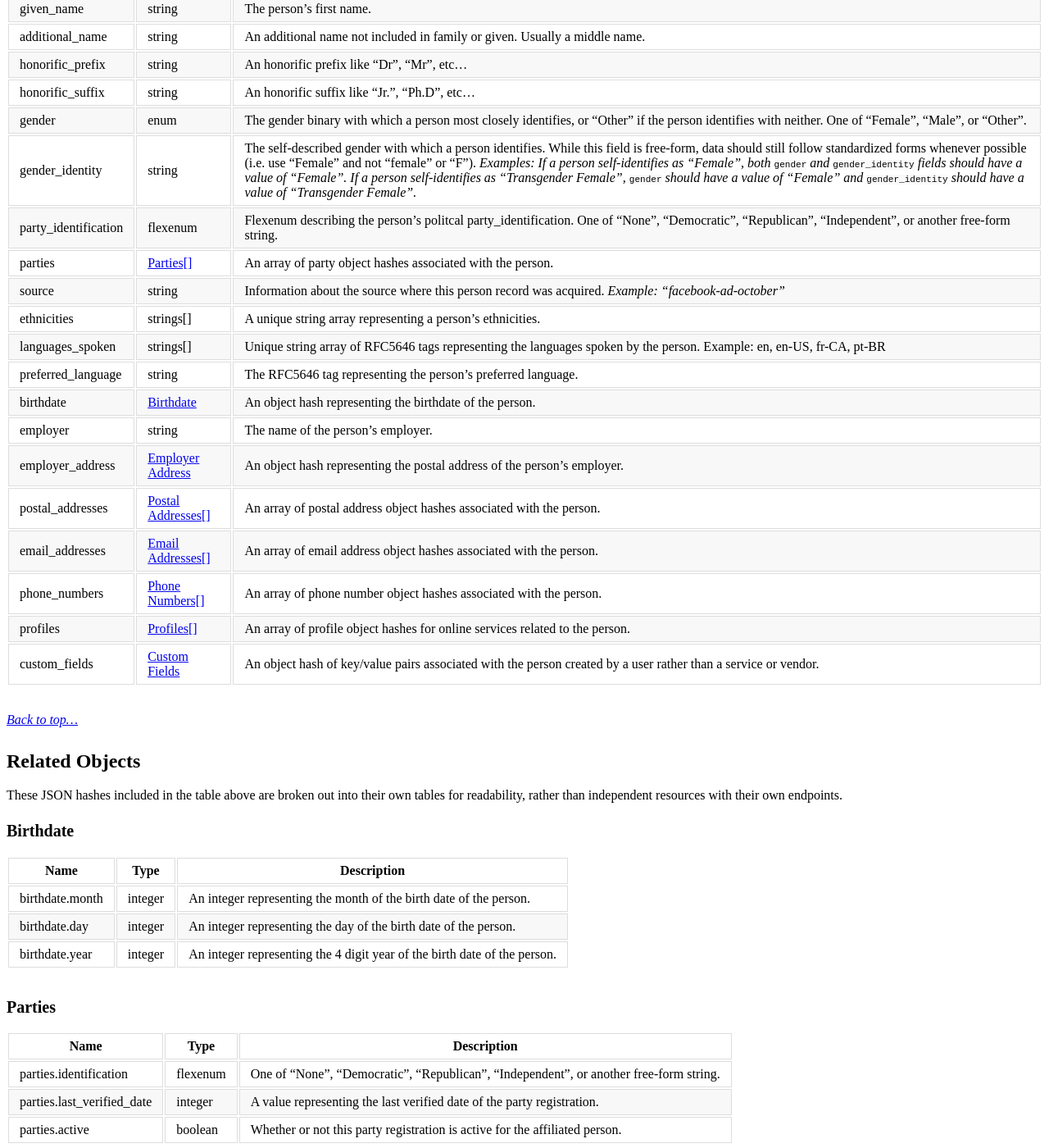
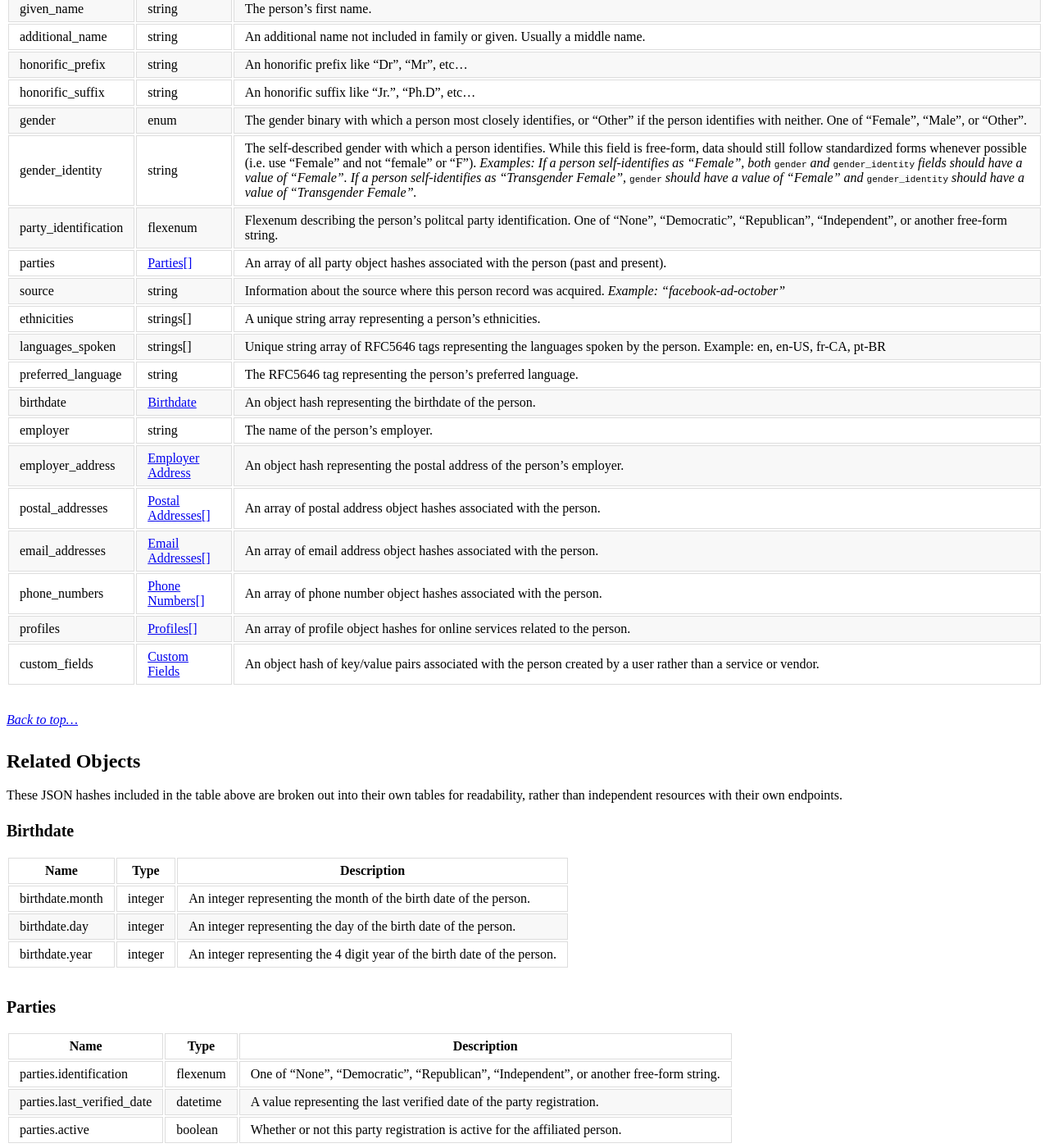
Before and after one commit to opensupporter/osdi-docs, a Jekyll site: the page built from people.md, in a window 1280 px wide and 1400 px high, scrolled down 2252 px. Shown: the whole window at 82% size. Built offline with Jekyll 4.4.1, drawn with Linux system fonts in a browser that asks for light colours; a style sheet for code colours, icons or effects is not loaded.

Commit message:
Update people.md

```diff
--- a/people.md
+++ b/people.md
@@ -59,8 +59,8 @@ A list of fields specific to the Person resource.
 |honorific_suffix           |string    |An honorific suffix like "Jr.", "Ph.D", etc...
 |gender         |enum     |The gender binary with which a person most closely identifies, or "Other" if the person identifies with neither. One of "Female", "Male", or "Other".
 |gender_identity|string     |The self-described gender with which a person identifies. While this field is free-form, data should still follow standardized forms whenever possible (i.e. use "Female" and not "female" or "F"). _Examples: If a person self-identifies as "Female", both_ `gender` _and_ `gender_identity` _fields should have a value of "Female". If a person self-identifies as "Transgender Female",_ `gender` _should have a value of "Female" and_ `gender_identity` _should have a value of "Transgender Female"._
-|party_identification   |flexenum     |Flexenum describing the person's politcal party_identification. One of "None", "Democratic", "Republican", "Independent", or another free-form string.
-|parties |[Parties[]](#parties)|An array of party object hashes associated with the person.
+|party_identification   |flexenum     |Flexenum describing the person's politcal party identification. One of "None", "Democratic", "Republican", "Independent", or another free-form string.
+|parties |[Parties[]](#parties)|An array of all party object hashes associated with the person (past and present).
 |source         |string     |Information about the source where this person record was acquired.   _Example: "facebook-ad-october"_
 |ethnicities|strings[]   |A unique string array representing a person's ethnicities.
 |languages_spoken|strings[]      | Unique string array of RFC5646 tags representing the languages spoken by the person. Example: en,  en-US, fr-CA, pt-BR
@@ -94,7 +94,7 @@ These JSON hashes included in the table above are broken out into their own tabl
 |Name          |Type      |Description
 |-----------    |-----------|--------------
 |parties.identification |flexenum |One of "None", "Democratic", "Republican", "Independent", or another free-form string.
-|parties.last_verified_date   |integer    |A value representing the last verified date of the party registration.
+|parties.last_verified_date   |datetime    |A value representing the last verified date of the party registration.
 |parties.active   |boolean     |Whether or not this party registration is active for the affiliated person.
 
 #### Employer Address
```
